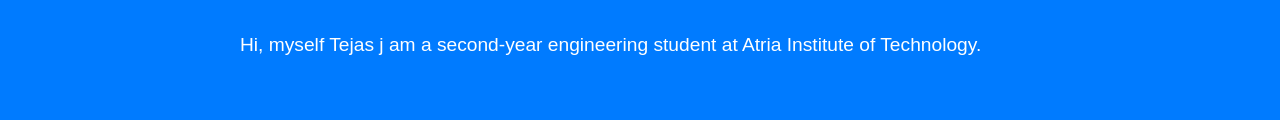
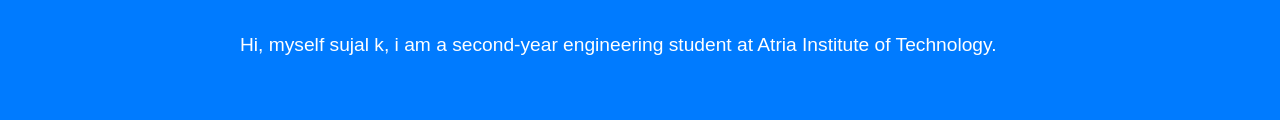
Before and after one commit to Sujal-tech/prodigy-task, a plain HTML site: page personal portfolio/index.html in a window 1280 px wide. Shown: the part 238-358 px from the top of the page. Drawn offline with Linux system fonts and the light colour scheme; a script that the page names is missing.

Commit message:
Update index.html

```diff
--- a/personal portfolio/index.html
+++ b/personal portfolio/index.html
@@ -21,7 +21,7 @@
     <section id="home" class="section">
         <div class="content">
             <h1>Welcome to My Portfolio</h1>
-            <p>Hi, myself Tejas j am a second-year engineering student at Atria Institute of Technology.</p>
+            <p>Hi, myself sujal k, i am a second-year engineering student at Atria Institute of Technology.</p>
         </div>
     </section>
 
```
